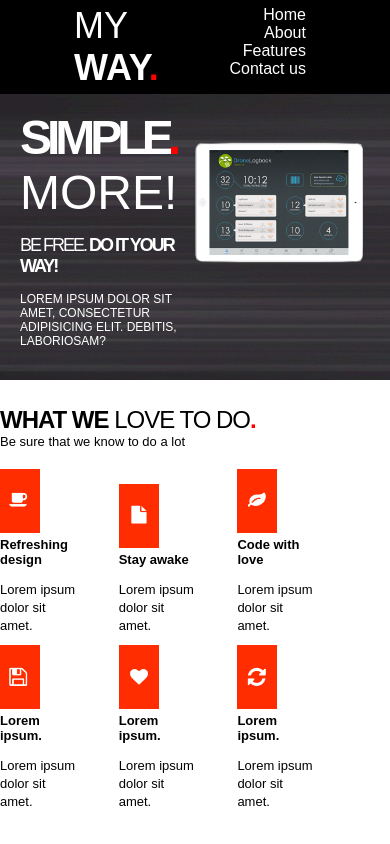
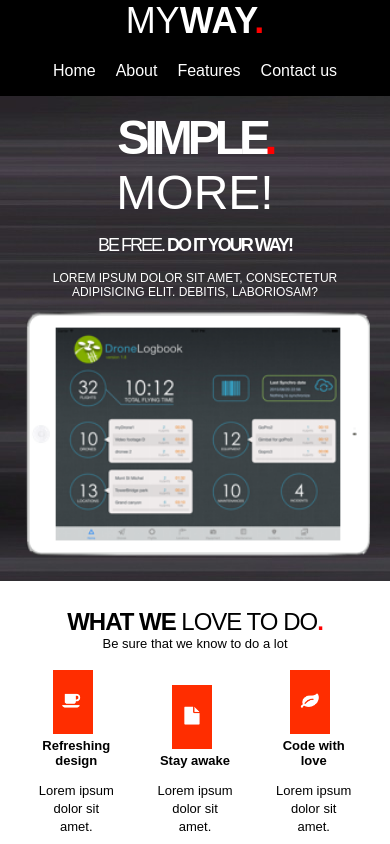
Before and after one commit to mygithubaccount3/my-way, a plain HTML site: page index.html in a window 390 px wide. Shown: the top 844 px of the page. Drawn offline with Linux system fonts and the light colour scheme.

Commit message:
add media queries

```diff
--- a/assets/src/_greeting-block.scss
+++ b/assets/src/_greeting-block.scss
@@ -17,7 +17,7 @@
   text-transform: uppercase;
 
   & h1 {
-    font-size: 300%;
+    font-size: 3rem;
     margin-bottom: 0;
     letter-spacing: -5px;
 
@@ -29,21 +29,21 @@
   }
 
   & span {
-    font-size: 300%;
+    font-size: 3rem;
   }
 
   & h2 {
-    font-size: 18px;
+    font-size: 1.125rem;
     letter-spacing: -2px;
 
     & span {
-      font-size: 18px;
+      font-size: 1.125rem;
       font-weight: normal;
     }
   }
 
   & p {
-    font-size: 12px;
+    font-size: 0.75rem;
     font-weight: normal;
   }
 }
@@ -57,3 +57,15 @@
   width: 100%;
   height: auto;
 }
+
+@media only screen and (max-width: 1000px){
+  .way-left {
+    text-align: center;
+    width: 100%;
+  }
+
+  .way-right {
+    position: relative;
+    width: 100%;
+  }
+}
--- a/assets/src/_header.scss
+++ b/assets/src/_header.scss
@@ -36,7 +36,7 @@ ul {
 }
 
 .logo {
-  font-size: 36px;
+  font-size: 2.25rem;
   vertical-align: middle;
   text-transform: uppercase;
   color: white;
@@ -57,3 +57,21 @@ ul {
   color: white;
   margin: 0 10px;
 }
+
+@media only screen and (max-width: 1000px) {
+  .header-content {
+    padding-right: 0;
+    padding-left: 0;
+
+    & > nav {
+      text-align: center;
+      width: 100%;
+    }
+  }
+
+  .logo {
+    display: block;
+    margin: auto;
+    text-align: center;
+  }
+}
--- a/assets/src/_we-do.scss
+++ b/assets/src/_we-do.scss
@@ -44,7 +44,7 @@
 
   & p {
     margin-top: 0;/* em/rem*/
-    font-size: 13px;
+    font-size: 0.8125rem;
   }
 }
 
@@ -79,6 +79,12 @@
   }
 
   & span {
-    font-size: 13px;
+    font-size: 0.8125rem;
   }
 }
+
+@media only screen and (max-width: 1000px) {
+  .we-do {
+    text-align: center;
+  }
+}
--- a/index.html
+++ b/index.html
@@ -2,6 +2,7 @@
 <html lang="en">
 <head>
     <meta charset="UTF-8">
+    <meta name="viewport" content="width=device-width, initial-scale=1.0">
     <title>MYWAY</title>
     <link rel="stylesheet" href="assets/dist/main.css">
     <link rel="stylesheet" href="font-awesome.css">
```
Also changed, not shown: assets/dist/main.css, 1 other file.
